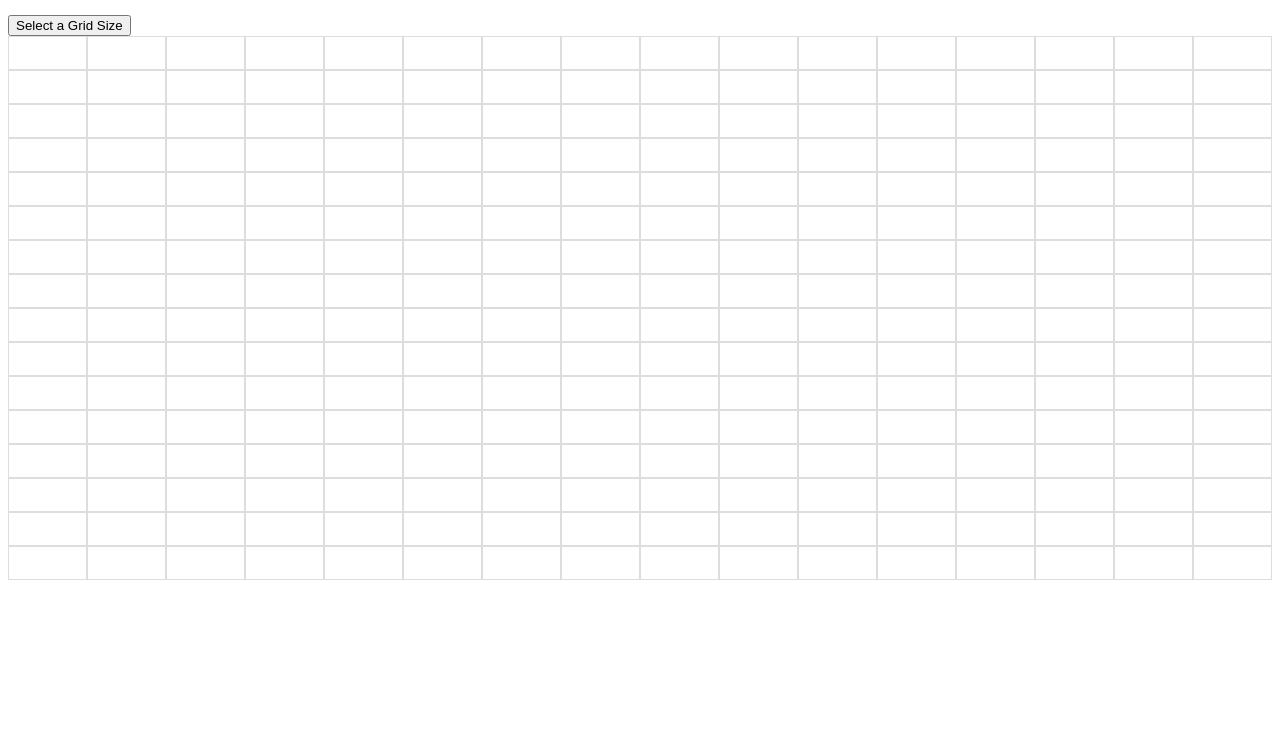
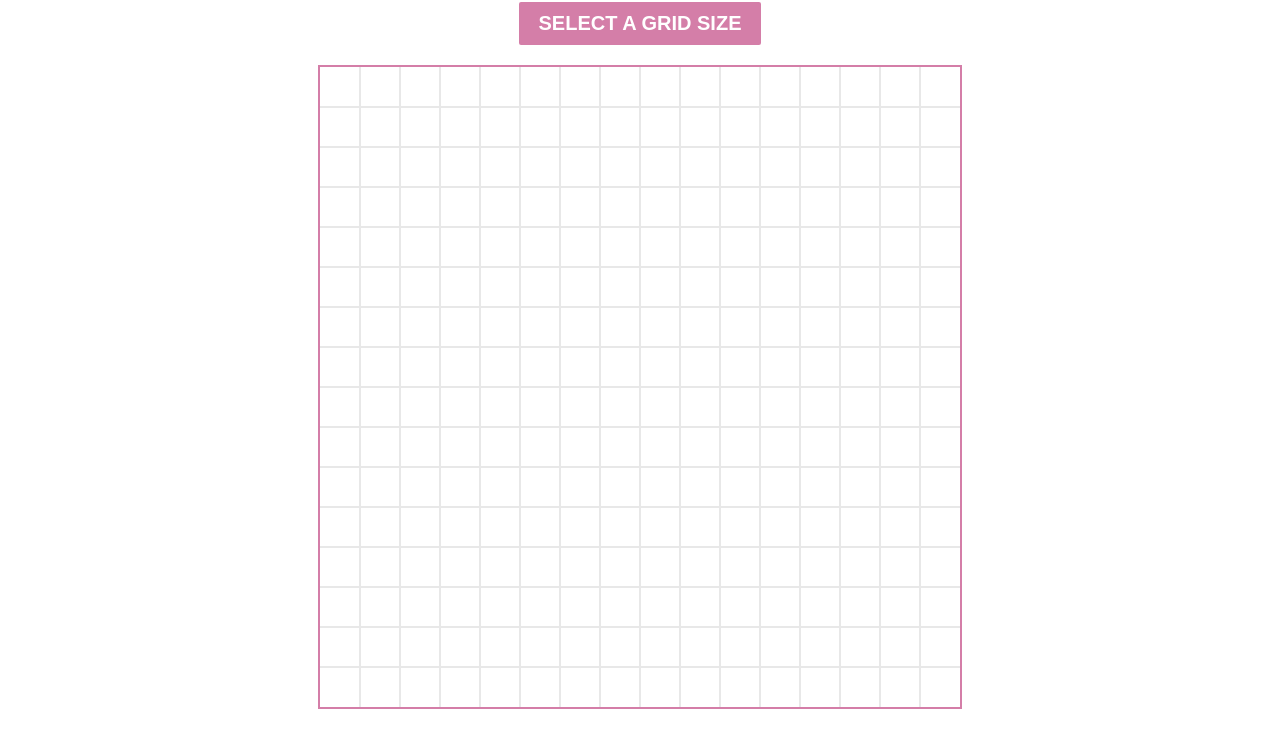
Before and after one commit to immonroe/etch-a-sketch, a plain HTML site: page index.html in a window 1280 px wide. Shown: the part 65-800 px from the top of the page. Drawn offline with Linux system fonts and the light colour scheme.

Commit message:
Added basic skeleton for project

```diff
--- a/index.html
+++ b/index.html
@@ -9,8 +9,17 @@
     <title>Etch-A-Sketch</title>
 </head>
 <body>
-    <h1 class="title">Etch-A-Sketch</h1>
+    <!-- <h1 class="title">Etch-A-Sketch</h1>
     <button class="gridButton">Select a Grid Size</button>
-    <div id="container"></div>
+    <div id="container"></div> -->
+
+<body>
+    <div class="header">Etch-A-Sketch</div>
+    <button class="gridButton">Select A Grid Size</button>
+    <div class="gridContainer">
+
+    </div>
 </body>
 </html>
+</body>
+</html>
--- a/script.js
+++ b/script.js
@@ -1,14 +1,71 @@
-const container = document.getElementById("container");
+// const container = document.getElementById("container");
 
 
-function makeRows(rows, cols) {
-  container.style.setProperty('--grid-rows', rows);
-  container.style.setProperty('--grid-cols', cols);
-  for (c = 0; c < (rows * cols); c++) {
-    let cell = document.createElement("div");
-    // cell.innerText = (c + 1); if I wanted to include numbers for each box in the CSS grid
-    container.appendChild(cell).className = "grid-item";
-  };
-};
+// function makeRows(rows, cols) {
+//   container.style.setProperty('--grid-rows', rows);
+//   container.style.setProperty('--grid-cols', cols);
+//   for (c = 0; c < (rows * cols); c++) {
+//     let cell = document.createElement("div");
+//     // cell.innerText = (c + 1); if I wanted to include numbers for each box in the CSS grid
+//     container.appendChild(cell).className = "grid-item";
+//   };
+// };
 
-makeRows(16, 16);
+// makeRows(16, 16);
+
+const gridContainer = document.querySelector('.gridContainer');
+const gridPrompt = document.querySelector('.gridPrompt');
+
+// button to change gridsize and start grid generation
+const gridButton = document.querySelector('.gridButton');
+gridButton.addEventListener('click', () => {
+    let gridSize = prompt("How many squares wide would you like the grid to be?");
+    // error prompt conditionals
+    while (gridSize > 100 || gridSize < 2 || isNaN(gridSize)) {
+        if (isNaN(gridSize)) {
+            gridSize = prompt("Only numbers are supported\nplease pick a number between 2 and 100");
+        } else if (gridSize === null) { //cancel button
+            break;
+        } else {
+            gridSize = prompt("Please pick a number between 2 and 100");
+        }
+    }
+
+    gridGenerator(gridSize);
+});
+
+function gridGenerator(gridWidth) {
+    // empty if squares are already present
+    removeSquares(gridContainer)
+    // generate squares
+    for (let i = 0; i < (gridWidth * gridWidth); i++) {
+        let sides = 640/gridWidth + "px";
+        const squares = document.createElement('div');
+        squares.classList.add('squares');
+         //css to change width and height
+         squares.style.width = sides;
+         squares.style.height = sides;
+         // appends the generated divs/squares
+        gridContainer.appendChild(squares);
+    }
+    fillColor();
+}
+
+
+function fillColor() {
+    const squares = document.querySelectorAll('.squares');
+    squares.forEach(squares => {
+        squares.addEventListener('mouseenter', () => {
+            squares.style.backgroundColor = 'pink';
+        });
+    });
+}
+
+//function to empty existing squares before setting a new grid size
+function removeSquares(parent) {
+    while (parent.firstChild) {
+        parent.removeChild(parent.firstChild);
+    }
+}
+
+gridGenerator(16);
--- a/style.css
+++ b/style.css
@@ -1,4 +1,4 @@
-:root {
+/* :root {
     --grid-cols: 1;
     --grid-rows: 1;
   }
@@ -14,9 +14,58 @@
     padding: 1em;
     border: 1px solid #ddd;
     text-align: center;
-  }
+  } */
 
   /* .grid-item:hover {
     background-color: #000;
     cursor: pointer;
   } */
+
+  body {
+    margin: 0px;
+    padding: 0px;
+    font-family: Verdana, Geneva, Tahoma, sans-serif;
+    color: rgb(212, 126, 168);
+    font-size: 30px;
+    text-transform: uppercase;
+    display: flex;
+    flex-direction: column;
+    align-items: center;
+}
+
+button {
+    padding: 10px 20px;
+    margin: 10px;
+    text-transform: uppercase;
+    border-radius: 4px;
+    border: 2px solid;
+    background-color: rgb(212, 126, 168);
+    color: white;
+    font-size: 20px;
+    font-weight: 800;
+}
+
+.header {
+    margin: 20px 10px 0px 10px;
+    font-weight: 700;
+}
+
+.gridContainer {
+    outline: 2px;
+    outline-style: solid;
+    outline-color: rgb(212, 126, 168);
+    width: 640px;
+    height: 640px;
+    margin: 10px;
+
+    display: flex;
+    flex-wrap: wrap;
+}
+
+/* Class for JS generated boxes/squares inside the .gridContainer div */
+.squares {
+   outline: 0.01em;
+   outline-style: solid;
+   outline-color: rgb(232, 232, 232);
+   flex: 1 0 auto;
+}
```
